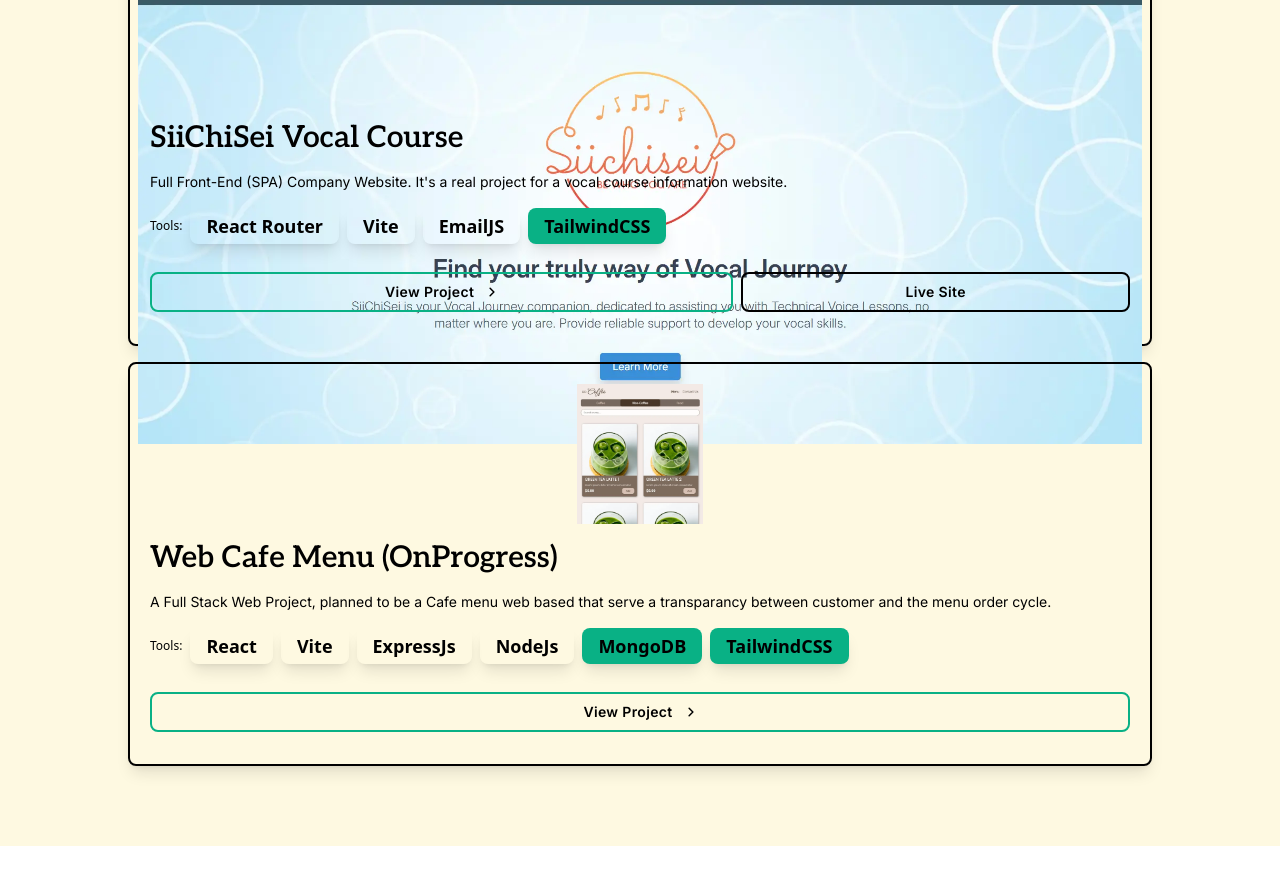
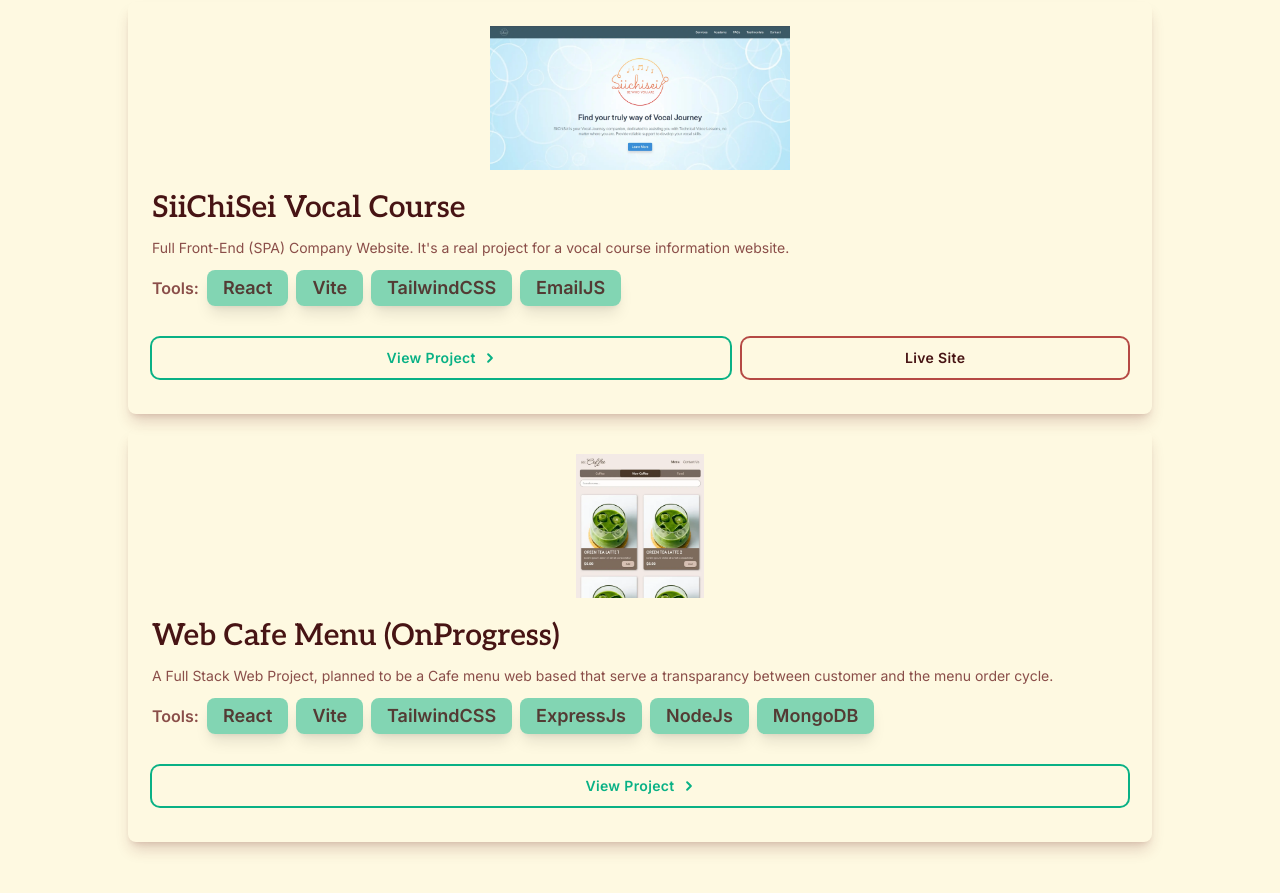
Before and after one commit to andi-ramadhan/andiramadhan.github.io, a React (Vite) app: page / in a window 1280 px wide. Shown: the part 1119-2012 px from the top of the page. Before the commit the page ends 1965 px from the top, so only its background shows below. Built offline with nearby package versions, Linux system fonts and the light colour scheme.

Commit message:
Made the Project Card modular, re-adjust color and contents

```diff
--- a/src/components/TagCard.jsx
+++ b/src/components/TagCard.jsx
@@ -1,12 +1,12 @@
-const TagCard = ({ child, bgColor = '', fontColor = '' }) => {
+const TagCard = ({ child, className = '' }) => {
   return (
     <span
       className={`
         md:text-lg flex justify-center items-center px-4 py-1 font-semibold shadow-lg shadow-my-dark/20 rounded-lg
-        ${bgColor} ${fontColor}
+        ${className}
         `}
     >
-      {child}
+      <p>{child}</p>
     </span>
   )
 }
--- /dev/null
+++ b/src/components/projectCard/Buttons.jsx
@@ -0,0 +1,28 @@
+import { Link, NavLink } from "react-router";
+
+const Buttons = ({ btnLWidth = '', btnRWidth = '', viewTo = '', liveTo = '' }) => {
+  return (
+    <>
+      <NavLink
+        to={'/project'}
+        className={`${btnLWidth} h-10
+        flex gap-2 justify-center items-center ring-2 ring-my-cyan text-my-dark font-semibold tracking-wide rounded-lg`}
+      >
+        <p className="text-my-cyan">View Project</p>
+        <svg xmlns="http://www.w3.org/2000/svg" fill="none" viewBox="0 0 24 24" strokeWidth={4} stroke="currentColor" className="size-3 text-my-cyan">
+          <path strokeLinecap="round" strokeLinejoin="round" d="m8.25 4.5 7.5 7.5-7.5 7.5" />
+        </svg>
+      </NavLink>
+      <Link
+        to={liveTo}
+        target="_blank"
+        className={`${btnRWidth} h-10
+        flex justify-center items-center ring-2 ring-my-maroon-blood/80 font-semibold tracking-wide rounded-lg`}
+      >
+        <p className="text-my-maroon-dark">Live Site</p>
+      </Link>
+    </>
+  );
+}
+
+export default Buttons;
--- /dev/null
+++ b/src/components/projectCard/ProjectCardSmall.jsx
@@ -0,0 +1,48 @@
+import Buttons from "./Buttons";
+import TagCard from "../TagCard";
+
+const ProjectCardSmall = ({ imgSrc = '', title = '', desc = '', tags = [], btnLWidth = 'w-3/5', btnRWidth = 'w-2/5', viewLink = '#', liveLink = '#' }) => {
+  return (
+    <div className="container flex flex-col gap-5 p-6 rounded-lg shadow-lg shadow-my-maroon/20">
+
+      {/* IMAGE */}
+      <figure className="w-full h-36 overflow-hidden rounded-md">
+        <img
+          src={imgSrc}
+          className="size-full object-contain"
+          alt={title}
+        />
+      </figure>
+
+      {/* CONTENT */}
+      <div className="container flex flex-col gap-3">
+        <h2 className="text-2xl md:text-3xl font-semibold text-balance text-my-maroon-dark">{title}</h2>
+        <p className="text-sm text-my-maroon/80">
+          {desc}
+        </p>
+        <div className="flex-wrap flex gap-2 items-center text-xs md:text-base text-my-maroon-dark">
+          <p className="text-my-maroon/80 font-semibold">Tools:</p>
+          {tags.map((tag, idx) => (
+            <TagCard
+              key={idx}
+              child={tag.child}
+              className="bg-my-cyan/50 text-my-maroon-dark/80"
+            />
+          ))}
+        </div>
+      </div>
+
+      {/* BUTTON */}
+      <div className="flex justify-between gap-3 text-sm py-3">
+        <Buttons
+          btnLWidth={btnLWidth}
+          btnRWidth={btnRWidth}
+          viewTo={viewLink}
+          liveTo={liveLink}
+        />
+      </div>
+    </div>
+  );
+}
+
+export default ProjectCardSmall
--- a/src/pages/Home/components/AboutBrief.jsx
+++ b/src/pages/Home/components/AboutBrief.jsx
@@ -1,95 +1,45 @@
-import TagCard from "../../../components/TagCard";
+import { Link } from "react-router";
+import ProjectCardSmall from "../../../components/projectCard/ProjectCardSmall";
 
 const AboutBrief = () => {
   return (
     <section id="about" className="w-full min-h-dvh flex justify-center">
-      <article className="w-[80%] flex flex-col gap-5 py-20 border-t border-dashed border-my-cyan">
+      <article className="w-[80%] flex flex-col gap-20 py-20 border-t border-dashed border-my-cyan">
         <div className="flex flex-col gap-4">
-          <h1 className="text-3xl md:text-4xl text-balance font-semibold">A Self Taught Junior Developer</h1>
-          <p>
-            Lorem ipsum dolor sit amet consectetur adipiscing elit. Quisque faucibus ex sapien vitae
-            pellentesque sem placerat. In id cursus mi pretium tellus duis convallis.
-            Tempus leo eu aenean sed diam urna tempor.
+          <h1 className="text-3xl md:text-4xl text-balance font-semibold text-my-cyan">A Self Taught Junior Developer</h1>
+          <p className="text-my-maroon-dark">
+            Have a good taste at tweaking a design on FrontEnd as well as
+            working the logic on the Backend side. Detail and goals oriented,
+            user experience above all. Want to know more about me? <Link to={'/about'} className="text-my-cyan underline underline-offset-4">Come here</Link>
           </p>
         </div>
         <div className="flex flex-col gap-4">
-          <h1 className="text-3xl md:text-4xl text-balance font-semibold">Featured Projects</h1>
+          <h1 className="text-3xl md:text-4xl text-balance font-semibold text-my-cyan">Latest Projects</h1>
 
-          {/* PROJECT CARD */}
-          <div className="container flex flex-col gap-4 px-2 py-5 border-my-dark/15 border-2 rounded-lg shadow-lg">
-            {/* IMAGE */}
-            <figure className="w-full h-35">
-              <img
-                src="/assets/siichisei.webp"
-                className="object-cover"
-              />
-            </figure>
+          <ProjectCardSmall
+            imgSrc="/assets/siichisei.webp"
+            title="SiiChiSei Vocal Course"
+            desc="Full Front-End (SPA) Company Website. It's a real project for a vocal course information website."
+            tags={[
+              { child: 'React' }, { child: 'Vite' }, { child: 'TailwindCSS' }, { child: 'EmailJS' }
+            ]}
+            viewLink="/project"
+            liveLink='https://siichisei-vocalcourse.pages.dev/'
+          />
 
-            {/* CONTENT */}
-            <div className="container flex flex-col gap-4 px-3">
-              <h2 className="text-2xl md:text-3xl font-semibold text-balance">SiiChiSei Vocal Course</h2>
-              <p className="text-sm">
-                Full Front-End (SPA) Company Website. It's a real project for
-                a vocal course information website.
-              </p>
-              <div className="flex-wrap flex gap-2 items-center text-xs">
-                Tools:
-                <TagCard child={'React Router'} bgColor="bg-my-yellow" />
-                <TagCard child={'Vite'} bgColor="bg-my-yellow" />
-                <TagCard child={'EmailJS'} bgColor="bg-my-dark" fontColor='text-my-yellow' />
-                <TagCard child={'TailwindCSS'} bgColor="bg-my-cyan" fontColor='text-my-dark' />
-              </div>
-              <div className="flex justify-between gap-2 text-sm py-3">
-                <div className="w-3/5 h-10 flex gap-3 justify-center items-center border-2 border-my-cyan text-my-dark font-semibold tracking-wide rounded-lg">
-                  <p>View Project</p>
-                  <svg xmlns="http://www.w3.org/2000/svg" fill="none" viewBox="0 0 24 24" strokeWidth={3} stroke="currentColor" className="size-3 ">
-                    <path strokeLinecap="round" strokeLinejoin="round" d="m8.25 4.5 7.5 7.5-7.5 7.5" />
-                  </svg>
-                </div>
-                <div className="w-2/5 h-10 flex justify-center items-center text-center border-2 border-my-yellow font-semibold tracking-wide rounded-lg">
-                  <p>Live Site</p>
-                </div>
-              </div>
-            </div>
-          </div>
-
-          {/* PROJECT CARD */}
-          <div className="container flex flex-col gap-4 px-2 py-5 border-my-dark/15 border-2 rounded-lg shadow-lg">
-            {/* IMAGE */}
-            <figure className="w-full h-35">
-              <img
-                src="/assets/webcafe.webp"
-                className="w-full h-full object-contain"
-              />
-            </figure>
-
-            {/* CONTENT */}
-            <div className="container flex flex-col gap-4 px-3">
-              <h2 className="text-2xl md:text-3xl font-semibold text-pretty">Web Cafe Menu (OnProgress)</h2>
-              <p className="text-sm">
-                A Full Stack Web Project, planned to be a Cafe menu web based
-                that serve a transparancy between customer and the menu order cycle.
-              </p>
-              <div className="flex-wrap flex gap-2 items-center text-xs">
-                Tools:
-                <TagCard child={'React'} bgColor="bg-my-yellow" />
-                <TagCard child={'Vite'} bgColor="bg-my-yellow" />
-                <TagCard child={'ExpressJs'} bgColor="bg-my-dark" fontColor="text-my-yellow" />
-                <TagCard child={'NodeJs'} bgColor="bg-my-yellow" />
-                <TagCard child={'MongoDB'} bgColor="bg-my-cyan" fontColor='text-my-dark' />
-                <TagCard child={'TailwindCSS'} bgColor="bg-my-cyan" fontColor='text-my-dark' />
-              </div>
-              <div className="flex justify-between gap-2 text-sm py-3">
-                <div className="w-full h-10 flex gap-3 justify-center items-center border-2 border-my-cyan text-my-dark font-semibold tracking-wide rounded-lg">
-                  <p>View Project</p>
-                  <svg xmlns="http://www.w3.org/2000/svg" fill="none" viewBox="0 0 24 24" strokeWidth={3} stroke="currentColor" className="size-3 ">
-                    <path strokeLinecap="round" strokeLinejoin="round" d="m8.25 4.5 7.5 7.5-7.5 7.5" />
-                  </svg>
-                </div>
-              </div>
-
-            </div>
-          </div>
+          <ProjectCardSmall
+            imgSrc="/assets/webcafe.webp"
+            title="Web Cafe Menu (OnProgress)"
+            desc="A Full Stack Web Project, planned to be a Cafe menu web based
+                that serve a transparancy between customer and the menu order cycle."
+            tags={[
+              { child: 'React' }, { child: 'Vite' }, { child: 'TailwindCSS' }, { child: 'ExpressJs' },
+              { child: 'NodeJs' }, { child: 'MongoDB' }
+            ]}
+            btnLWidth="w-full"
+            btnRWidth="hidden"
+            viewLink="/project"
+          />
 
         </div>
       </article>
```
